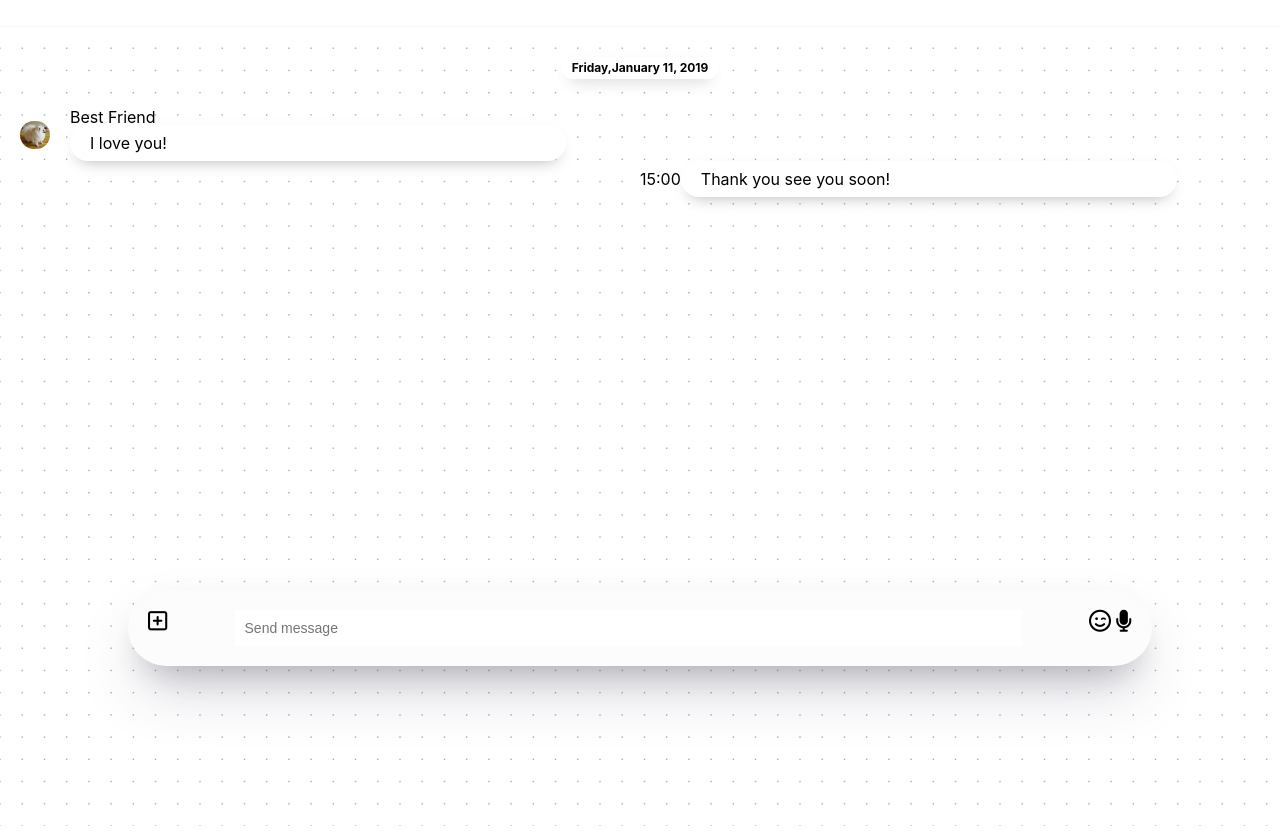
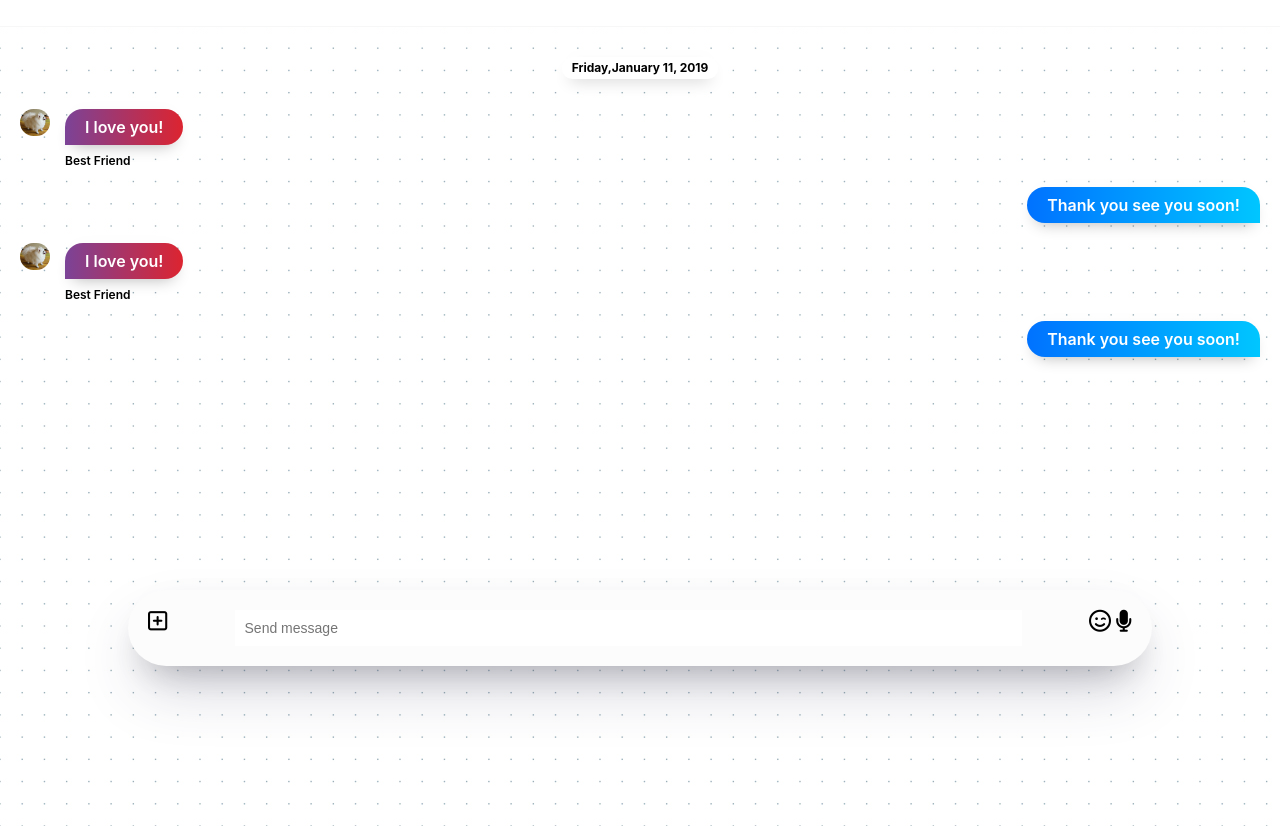
Before and after one commit to hayoung123/kakao-clone, a plain HTML site: page chat.html in a window 1280 px wide. Shown: the part 84-920 px from the top of the page. Drawn offline with Linux system fonts and the light colour scheme.

Commit message:
complete chat
complete chat and all of cocoatalk view

```diff
--- a/chat.html
+++ b/chat.html
@@ -45,18 +45,33 @@
         <li class="incoming-message message">
           <img src="images/avatar.PNG" class="g-avatar message_avatar" />
           <div class="message__content">
+            <span class="message__bubble">
+              I love you!
+            </span>
             <span class="message__author">Best Friend</span>
-            <div class="message__bubble">
-              I love you!
-            </div>
           </div>
         </li>
         <li class="sent-message message">
-          <span class="message_timestamp">15:00</span>
           <div class="message__content">
-            <div class="message__bubble">
+            <span class="message__bubble">
               Thank you see you soon!
-            </div>
+            </span>
+          </div>
+        </li>
+        <li class="incoming-message message">
+          <img src="images/avatar.PNG" class="g-avatar message_avatar" />
+          <div class="message__content">
+            <span class="message__bubble">
+              I love you!
+            </span>
+            <span class="message__author">Best Friend</span>
+          </div>
+        </li>
+        <li class="sent-message message">
+          <div class="message__content">
+            <span class="message__bubble">
+              Thank you see you soon!
+            </span>
           </div>
         </li>
       </ul>
--- a/css/chat.css
+++ b/css/chat.css
@@ -45,6 +45,7 @@
   display: flex;
   flex-direction: column;
   align-items: center;
+  justify-content: center;
   padding: 0px 20px;
   padding-top: 30px;
 }
@@ -60,12 +61,10 @@
 }
 .message {
   display: flex;
-  align-items: center;
-  width: 50%;
+  align-items: flex-start;
+  margin-bottom: 20px;
 }
-.message .message__content {
-  width: 80%;
-}
+
 .incoming-message {
   align-self: flex-start;
 }
@@ -75,13 +74,32 @@
 .incoming-message img {
   width: 30px;
   border-radius: 15px;
-  margin-right: 20px;
+  margin-right: 15px;
 }
 
 .message .message__bubble {
   background-color: white;
+  display: block;
   box-shadow: rgba(0, 0, 0, 0.3) 0px 8px 16px -8px,
     rgba(0, 0, 0, 0.024) 0px -6px 16px -6px;
   padding: 10px 20px;
   border-radius: 30px;
+  color: white;
+  font-weight: 600;
 }
+
+.incoming-message .message__author {
+  margin-top: 10px;
+  display: block;
+  font-weight: 600;
+  font-size: 12px;
+}
+
+.incoming-message .message__bubble {
+  border-bottom-left-radius: 0px;
+  background-image: linear-gradient(to right, #7b4397, #dc2430);
+}
+.sent-message .message__bubble {
+  border-bottom-right-radius: 0px;
+  background-image: linear-gradient(to left, #00c6ff, #0072ff);
+}
```
